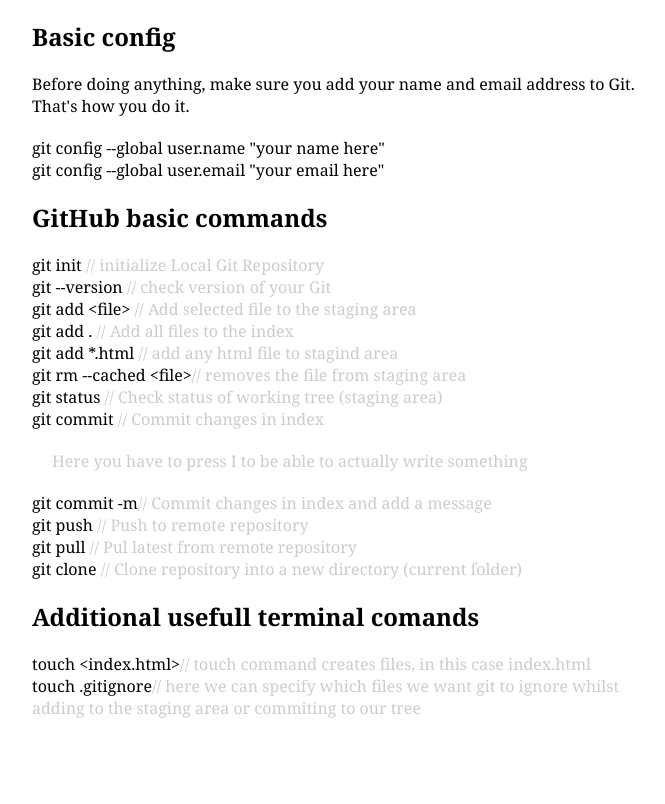
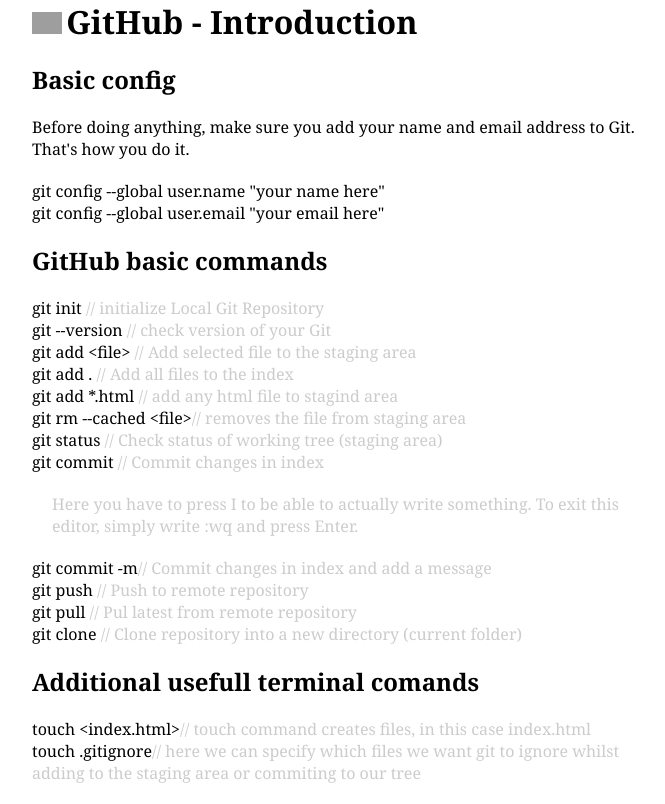
Before and after one commit to pavcieslak/gitBasicTerminalCommands, a plain HTML site: page index.html in a window 1280 px wide. Shown: the whole page, without its empty margins (298-963 px from the left). Drawn offline with Linux system fonts and the light colour scheme; grey boxes are pictures that could not be loaded.

Commit message:
Logo added to main header - Introduction in index.html

```diff
--- a/index.html
+++ b/index.html
@@ -6,6 +6,11 @@
 	<link rel="stylesheet" href="style.css">
 </head>
 <body>
+
+	<div>
+		<img src="https://image.flaticon.com/icons/svg/25/25231.svg" alt="GitHub Logo" width="30px">
+		<h1 style="display: inline;"> GitHub - Introduction</h1>
+	</div>
 
 	<h2>Basic config</h2>
 	<p>Before doing anything, make sure you add your name and email address to Git. That's how you do it.</p>
@@ -26,7 +31,7 @@
 		<li>git status <span>// Check status of working tree (staging area)</span></li>
 		<li>git commit <span>// Commit changes in index</span>
 			<ul>
-				<li><span>Here you have to press I to be able to actually write something</span></li>
+				<li><span>Here you have to press I to be able to actually write something. To exit this editor, simply write :wq and press Enter.</span></li>
 			</ul>
 		</li>
 		<li>git commit -m<span>// Commit changes in index and add a message</span></li>
```
